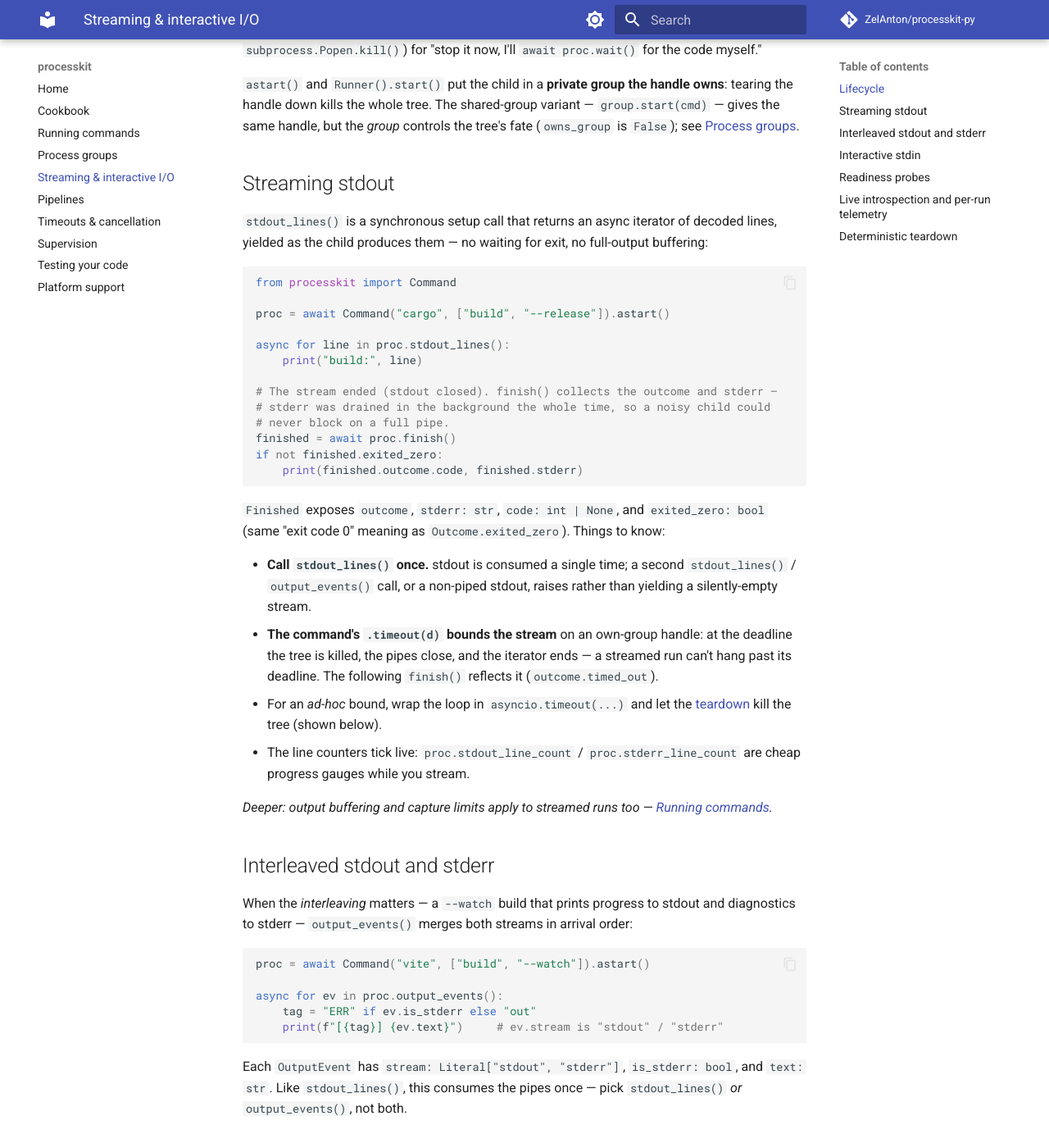
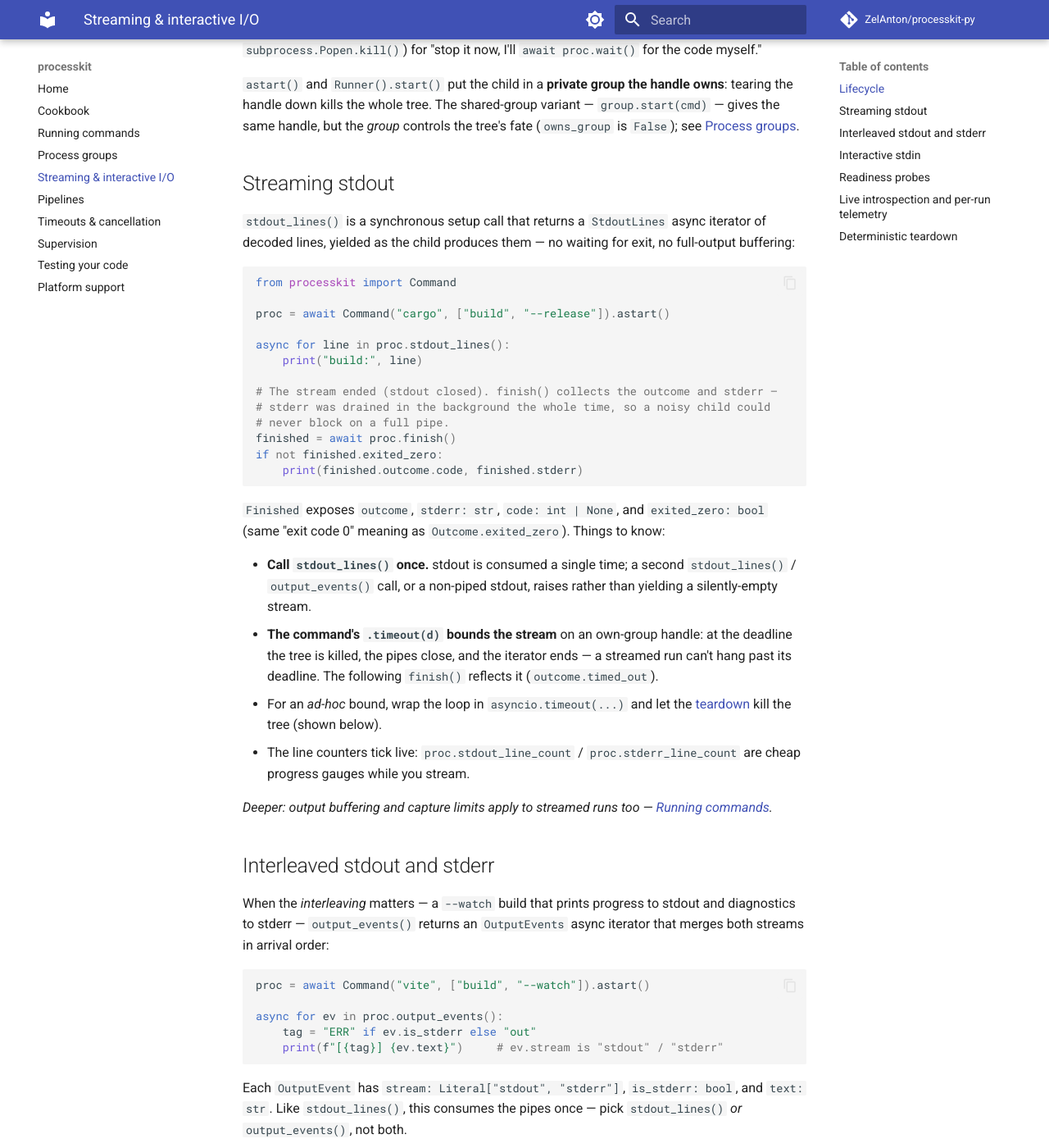
Before and after one commit to ZelAnton/processkit-py, an MkDocs documentation site: the page built from docs/streaming.md, in a window 1280 px wide and 1400 px high, scrolled down 1568 px. Shown: the whole window at 82% size. Built offline with MkDocs 1.6.1 and Material for MkDocs 9.7.7, drawn with Linux system fonts in a browser that asks for light colours; comment, search, counter and statistics services are not loaded.

Commit message:
docs: cover output_all_bytes + name the stream-iterator types
Whole-solution docs review for the new site: the cookbook batch recipe now
mentions output_all_bytes / aoutput_all_bytes (the raw-bytes batch variants), and
streaming.md names the StdoutLines / OutputEvents iterator types — so every public
name in __all__ now has narrative coverage in the guides.

````diff
--- a/docs/streaming.md
+++ b/docs/streaming.md
@@ -63,9 +63,9 @@
 
 ## Streaming stdout
 
-`stdout_lines()` is a synchronous setup call that returns an async iterator of
-decoded lines, yielded as the child produces them — no waiting for exit, no
-full-output buffering:
+`stdout_lines()` is a synchronous setup call that returns a `StdoutLines` async
+iterator of decoded lines, yielded as the child produces them — no waiting for
+exit, no full-output buffering:
 
 ```python
 from processkit import Command
@@ -105,8 +105,8 @@
 ## Interleaved stdout and stderr
 
 When the *interleaving* matters — a `--watch` build that prints progress to
-stdout and diagnostics to stderr — `output_events()` merges both streams in
-arrival order:
+stdout and diagnostics to stderr — `output_events()` returns an `OutputEvents`
+async iterator that merges both streams in arrival order:
 
 ```python
 proc = await Command("vite", ["build", "--watch"]).astart()
````
Also changed, not shown: docs/cookbook.md (+3 -0 lines).
